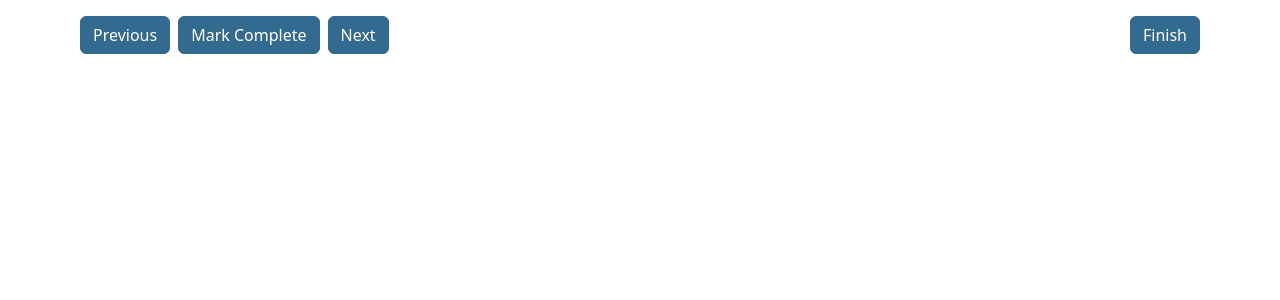
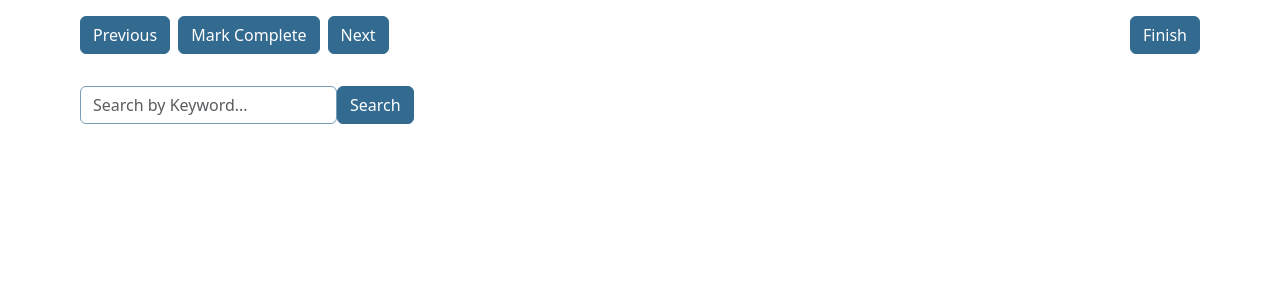
Before and after one commit to HHS/ACF-pir-data, a Flask app: page /review/ in a window 1280 px wide. Shown: the part 70-370 px from the top of the page. Run offline with Flask 3, Linux system fonts and the light colour scheme; parts of the project's set-up code (start-up, migrations or seed data) failed here and were passed over; some libraries are stand-ins or nearby versions.

Commit message:
Enable search on the review page

```diff
--- a/PIR_Pipeline/src/pir_pipeline/dashboard/static/review/flashcard.js
+++ b/PIR_Pipeline/src/pir_pipeline/dashboard/static/review/flashcard.js
@@ -1,4 +1,4 @@
-import { updateFlashcardTables, rowToJSON, storeLink } from "../utilities.js";
+import { updateFlashcardTables, rowToJSON, storeLink, buildReviewTable } from "../utilities.js";
 
 document.addEventListener("DOMContentLoaded", buildFlashcardPage())
 
@@ -60,5 +60,21 @@ async function flashcardAction(e) {
         .then(data => updateFlashcardTables(data))
 }
 
+const searchForm = document.getElementById("search-form")
+searchForm.addEventListener("submit", async (e) => {
+    e.preventDefault();
+    if (!document.getElementById("keyword-search").value) {
+        return;
+    };
+
+    const form = e.target;
+    const formData = new FormData(form);
+    const table = document.getElementById("flashcard-matches-table");
+
+    fetch("/search", {"method": "POST", "body": formData})
+    .then(response => response.json())
+    .then(data => buildReviewTable(data, table))
+})
+
 document.storeLink = storeLink;
 document.flashcardAction = flashcardAction;
--- a/PIR_Pipeline/src/pir_pipeline/dashboard/static/utilities.js
+++ b/PIR_Pipeline/src/pir_pipeline/dashboard/static/utilities.js
@@ -448,5 +448,6 @@ export {
     buildSearchTable,
     rowToJSON,
     updateFlashcardTables,
-    storeLink
+    storeLink,
+    buildReviewTable
 }
--- a/PIR_Pipeline/src/pir_pipeline/dashboard/templates/review/flashcard.html
+++ b/PIR_Pipeline/src/pir_pipeline/dashboard/templates/review/flashcard.html
@@ -24,6 +24,16 @@
         <table id="flashcard-question-table" class="table table-hover">
         </table>
     </div>
+    <form id="search-form">
+        <div class="form-container">
+            <div class="form-group">
+                <input type="text" class="form-control" placeholder="Search by Keyword..." id="keyword-search" name="keyword-search">
+            </div>
+            <div class="form-group">
+                <button type="submit" class="btn btn-primary" id="search-button">Search</button>
+            </div>
+        </div>
+    </form>
     <div class="table-box">
         <table id="flashcard-matches-table" class="table table-hover">
         </table>
```
